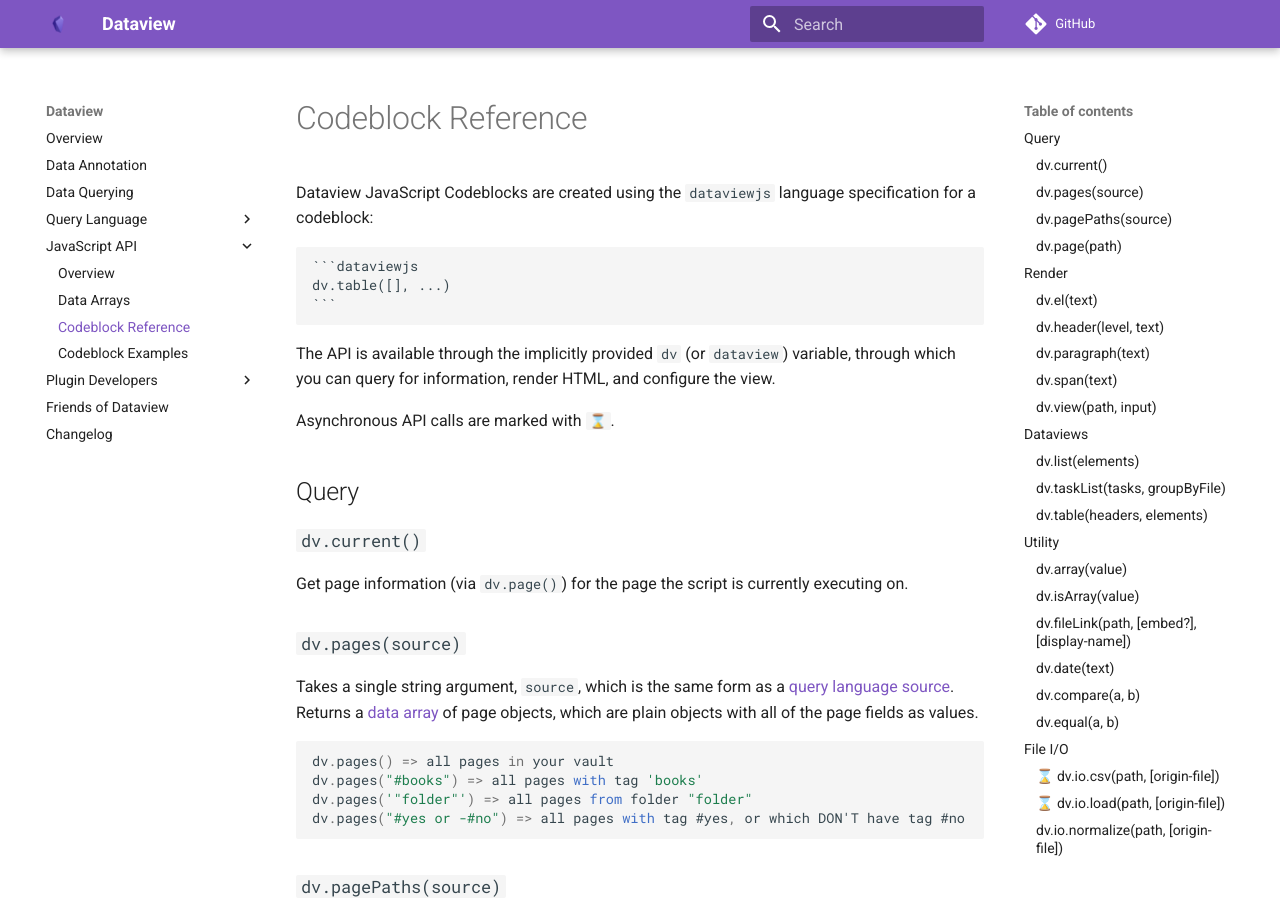
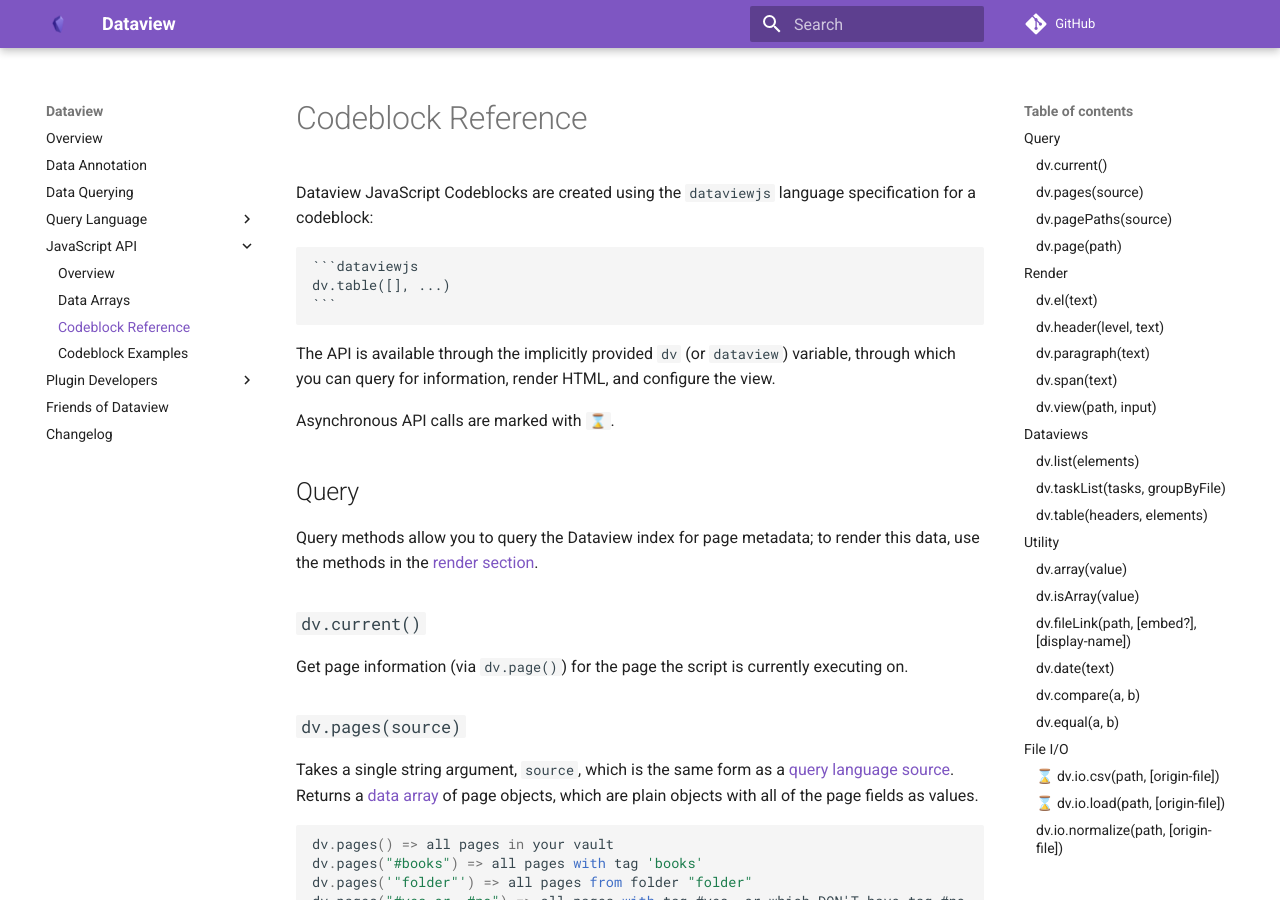
Before and after one commit to blacksmithgu/obsidian-dataview, an MkDocs documentation site: the page built from docs/docs/api/code-reference.md, in a window 1280 px wide and 900 px high. Built offline with MkDocs 1.6.1 and Material for MkDocs 9.7.7, drawn with Linux system fonts in a browser that asks for light colours; comment, search, counter and statistics services are not loaded.

Commit message:
Explain how to render query methods (#885)
* Explain how to render query methods

See discussion #879

* Reword note about render methods

Co-authored-by: Michael "Tres" Brenan <blacksmithgu@gmail.com>

```diff
--- a/docs/docs/api/code-reference.md
+++ b/docs/docs/api/code-reference.md
@@ -14,6 +14,7 @@ information, render HTML, and configure the view.
 Asynchronous API calls are marked with `⌛`.
 
 ## Query
+Query methods allow you to query the Dataview index for page metadata; to render this data, use the methods in the [render section](#render).
 
 ### `dv.current()`
 
```
